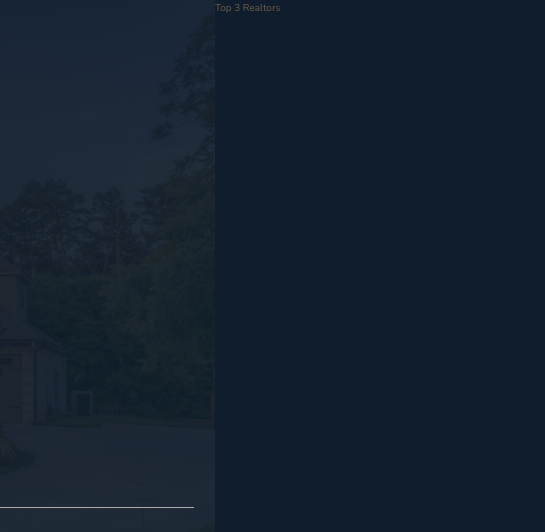
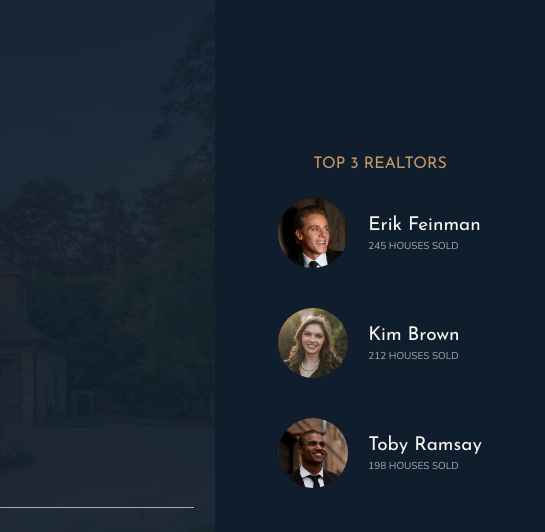
Before and after one commit to SNasser97/nexters, a website: page index.html in a window 1280 px wide. Shown: the top 532 px of the page, 735-1280 px from the left. Drawn offline with nearby package versions, Linux system fonts and the light colour scheme.

Commit message:
realtors styled + nav item border removed

```diff
--- a/index.html
+++ b/index.html
@@ -88,7 +88,24 @@
       </header>
 
       <div class="realtors">
-         Top 3 Realtors
+         <h3 class="heading-3">Top 3 Realtors</h3>
+         <div class="realtors__list">
+            <img src="img/realtor-1.jpeg" alt="Realtor 1" class="realtors__img">
+            <div class="realtors__details">
+               <h4 class="heading-4 heading-4--light">Erik Feinman</h4>
+               <p class="realtors__sold">245 houses sold</p>
+            </div>
+            <img src="img/realtor-2.jpeg" alt="Realtor 2" class="realtors__img">
+            <div class="realtors__details">
+               <h4 class="heading-4 heading-4--light">Kim Brown</h4>
+               <p class="realtors__sold">212 houses sold</p>
+            </div>
+            <img src="img/realtor-3.jpeg" alt="Realtor 3" class="realtors__img">
+            <div class="realtors__details">
+               <h4 class="heading-4 heading-4--light">Toby Ramsay</h4>
+               <p class="realtors__sold">198 houses sold</p>
+            </div>
+         </div>
       </div>
       <!-- FEATURES -->
       <section class="features">
--- a/sass/_realtors.scss
+++ b/sass/_realtors.scss
@@ -1,4 +1,34 @@
 .realtors {
 	background-color: $colour-secondary;
 	grid-column: col-start 7 / full-end;
+	padding: 3rem;
+
+	display: grid;
+	justify-content: center;
+	align-content: center;
+
+	grid-row-gap: 2rem;
+	justify-items:center;
+
+	&__list {
+		display: grid;
+		grid-template-columns: min-content max-content;
+		grid-column-gap:2rem;
+		grid-row-gap: 5vh; // 5% viewport height;
+
+		align-items: center;
+
+	}
+
+	&__img {
+		width:7rem;
+		border-radius: 50%;
+		display: block;
+	}
+
+	&__sold {
+		text-transform: uppercase;
+		color: $colour-grey-light-2;
+		margin-top: -3px;
+	}
 }
--- a/sass/_sidebar.scss
+++ b/sass/_sidebar.scss
@@ -49,7 +49,7 @@
 		padding: 1.5rem;
 		transition: all .2s;
 		border-radius: 2px;
-		border-left: 2px solid #fff;
+		// border-left: 2px solid #fff;
 
 		&:not(:last-child) {
 			margin-bottom: 2rem;
```
Also changed, not shown: css/style.css.
